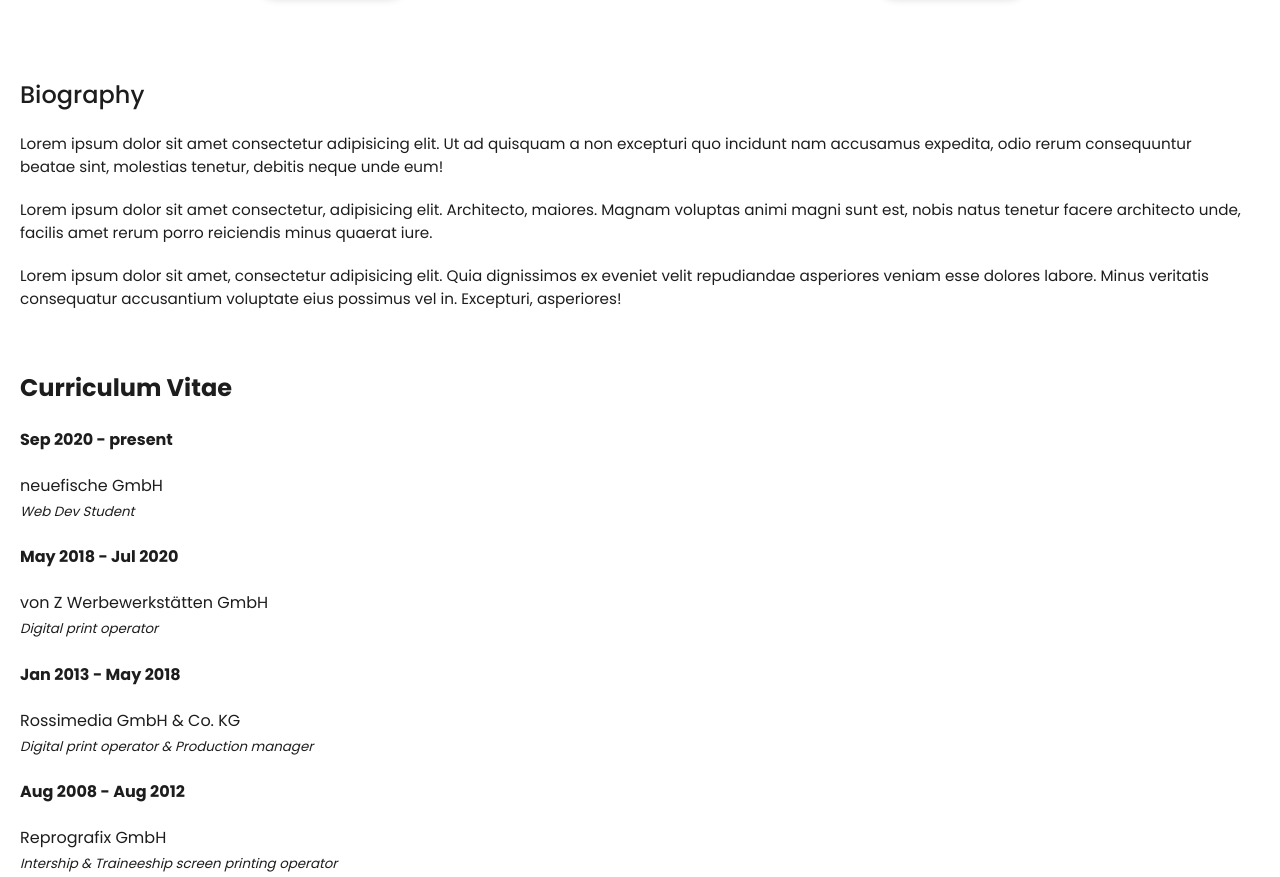
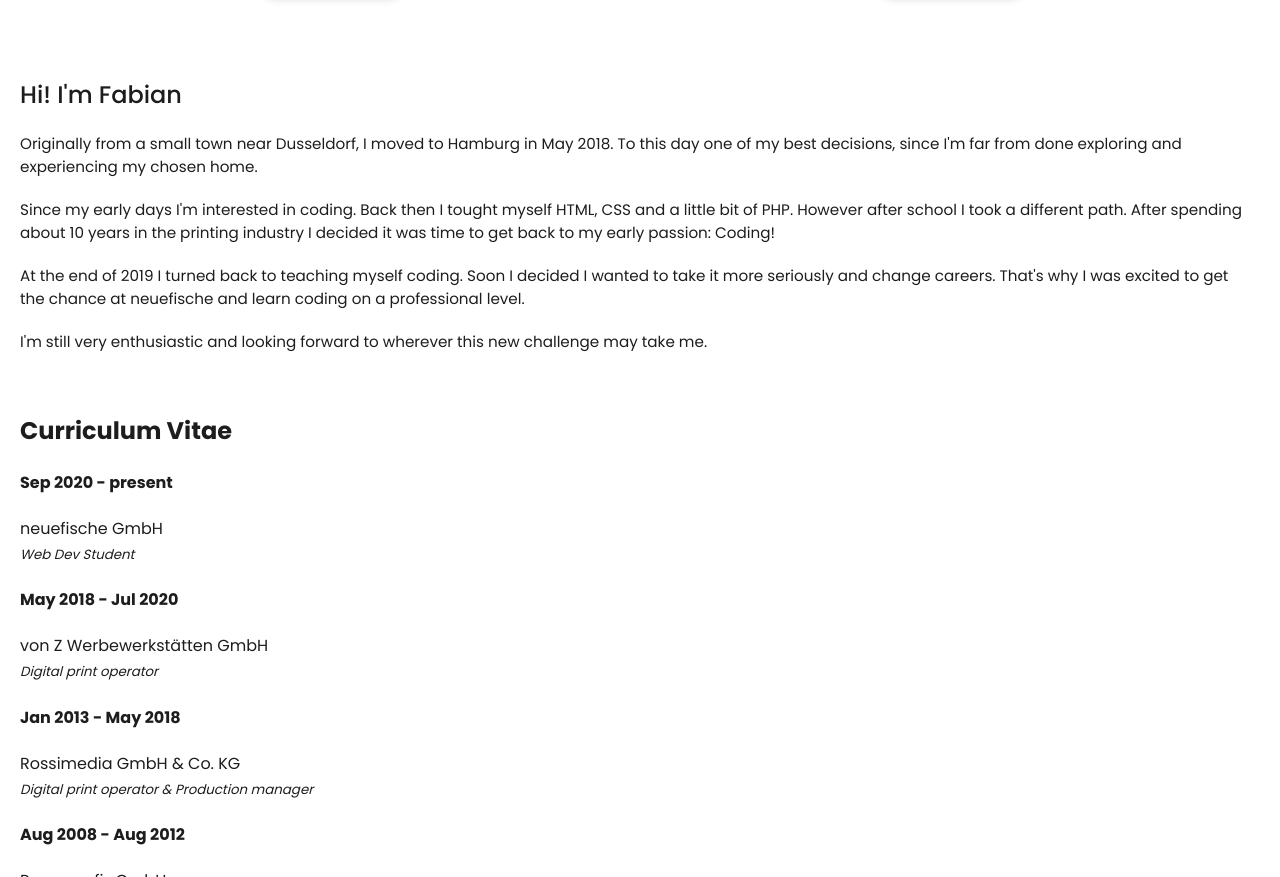
Before and after one commit to FabianAlleblas/personal-website, a plain HTML site: page index.html in a window 1280 px wide. Shown: the part 2034-2911 px from the top of the page. Drawn offline with Linux system fonts and the light colour scheme.

Commit message:
wrote down the bio

```diff
--- a/index.html
+++ b/index.html
@@ -65,23 +65,27 @@
       </a>
     </section>
     <section id="bio" class="bio">
-      <h2>Biography</h2>
+      <h2>Hi! I'm Fabian</h2>
       <p>
-        Lorem ipsum dolor sit amet consectetur adipisicing elit. Ut ad quisquam
-        a non excepturi quo incidunt nam accusamus expedita, odio rerum
-        consequuntur beatae sint, molestias tenetur, debitis neque unde eum!
+        Originally from a small town near Dusseldorf, I moved to Hamburg in May
+        2018. To this day one of my best decisions, since I'm far from done
+        exploring and experiencing my chosen home.
       </p>
       <p>
-        Lorem ipsum dolor sit amet consectetur, adipisicing elit. Architecto,
-        maiores. Magnam voluptas animi magni sunt est, nobis natus tenetur
-        facere architecto unde, facilis amet rerum porro reiciendis minus
-        quaerat iure.
+        Since my early days I'm interested in coding. Back then I tought myself
+        HTML, CSS and a little bit of PHP. However after school I took a
+        different path. After spending about 10 years in the printing industry I
+        decided it was time to get back to my early passion: Coding!
       </p>
       <p>
-        Lorem ipsum dolor sit amet, consectetur adipisicing elit. Quia
-        dignissimos ex eveniet velit repudiandae asperiores veniam esse dolores
-        labore. Minus veritatis consequatur accusantium voluptate eius possimus
-        vel in. Excepturi, asperiores!
+        At the end of 2019 I turned back to teaching myself coding. Soon I
+        decided I wanted to take it more seriously and change careers. That's
+        why I was excited to get the chance at neuefische and learn coding on a
+        professional level.
+      </p>
+      <p>
+        I'm still very enthusiastic and looking forward to wherever this new
+        challenge may take me.
       </p>
     </section>
     <section id="cv" class="cv">
```
